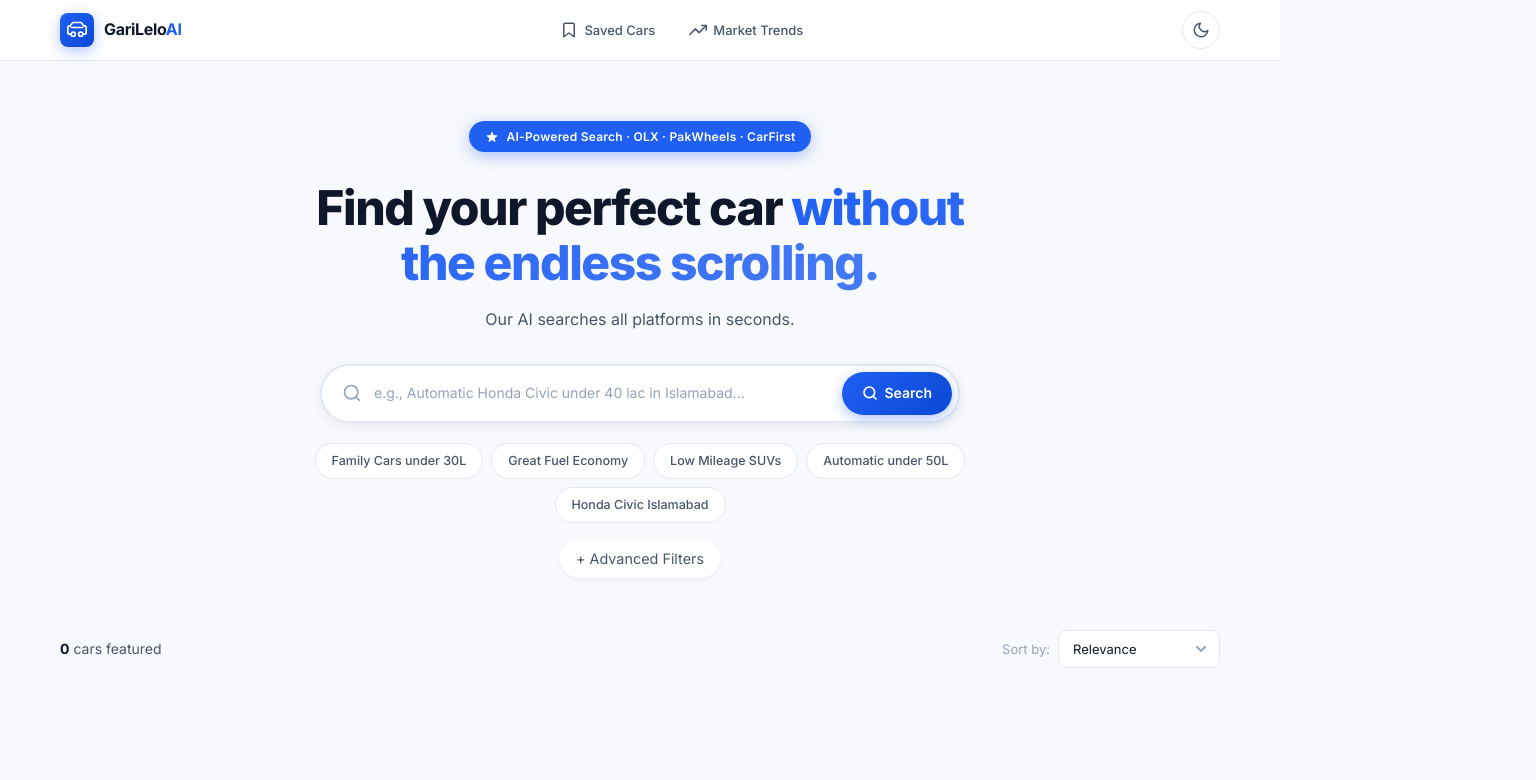
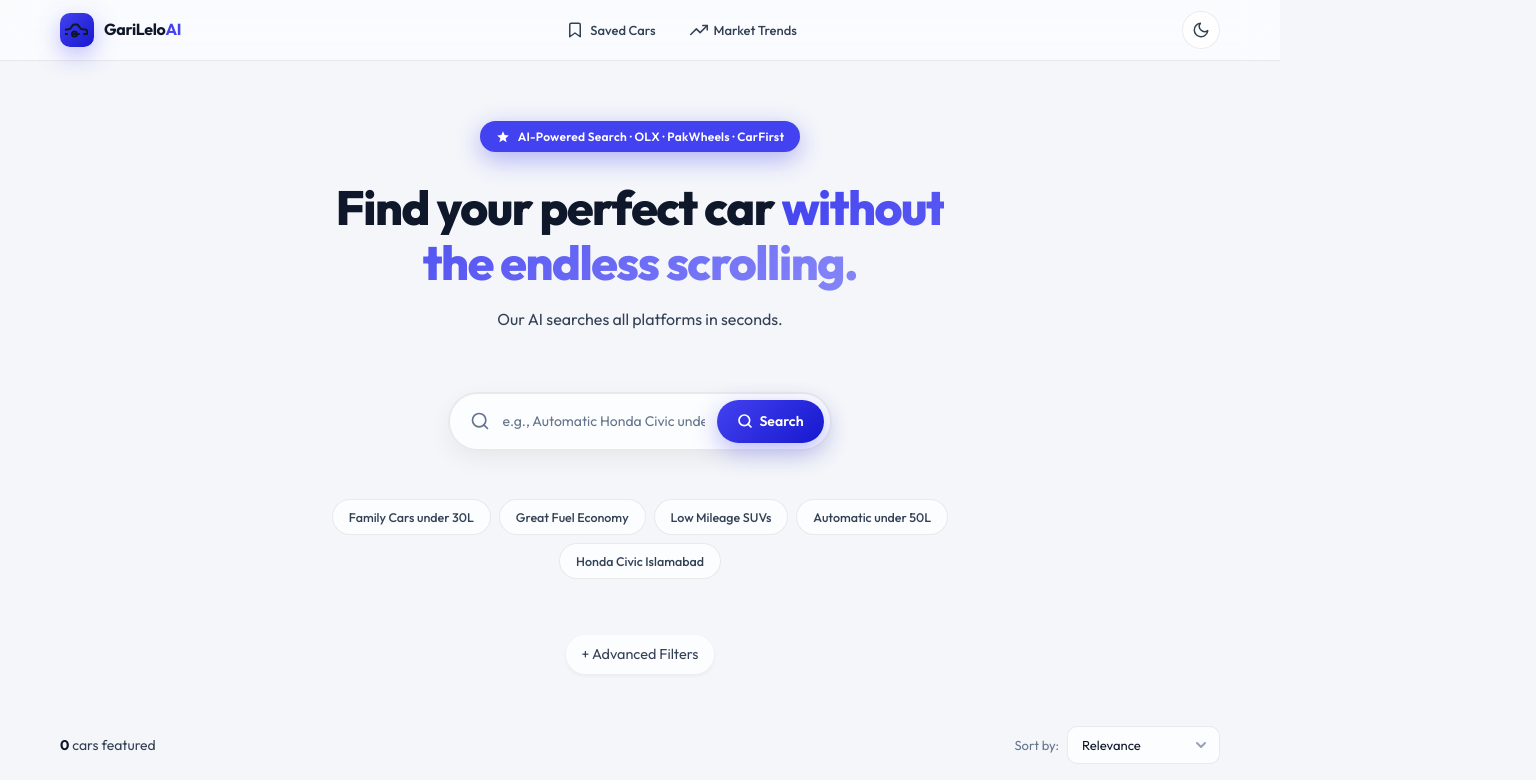
Before and after one commit to Arslan30000/GariLeloAI, a Next.js app: page / in a window 1280 px wide. Shown: the top 780 px of the page, 1536 px wide, since content can reach past the window. Built offline with nearby package versions, Linux system fonts and the light colour scheme.

Commit message:
front end complete revamp

```diff
--- a/app/components/Hero.tsx
+++ b/app/components/Hero.tsx
@@ -3,6 +3,7 @@
 import SearchBar from './SearchBar';
 import QuickFilters from './QuickFilters';
 import type { QuickFilter } from '../types';
+import { motion } from 'framer-motion';
 
 interface HeroProps {
   quickFilters: QuickFilter[];
@@ -16,6 +17,11 @@ interface HeroProps {
 export default function Hero({ quickFilters, query, setQuery, onSearch, onFilterClick, isSearching }: HeroProps) {
   return (
     <section className="hero" id="hero-section">
+      <motion.div
+        initial={{ opacity: 0, y: 20 }}
+        animate={{ opacity: 1, y: 0 }}
+        transition={{ duration: 0.5 }}
+      >
         {/* Platform banner */}
         <div className="hero-banner">
           <svg width="14" height="14" viewBox="0 0 24 24" fill="currentColor">
@@ -34,17 +40,30 @@ export default function Hero({ quickFilters, query, setQuery, onSearch, onFilter
         <p className="hero-subtitle">
           Our AI searches all platforms in seconds.
         </p>
+      </motion.div>
 
       {/* Search */}
+      <motion.div
+        initial={{ opacity: 0, scale: 0.95 }}
+        animate={{ opacity: 1, scale: 1 }}
+        transition={{ duration: 0.5, delay: 0.1 }}
+      >
         <SearchBar
         query={query}
         setQuery={setQuery}
         onSearch={onSearch}
         isSearching={isSearching}
       />
+      </motion.div>
 
       {/* Quick filters */}
+      <motion.div
+        initial={{ opacity: 0, y: 20 }}
+        animate={{ opacity: 1, y: 0 }}
+        transition={{ duration: 0.5, delay: 0.2 }}
+      >
         <QuickFilters filters={quickFilters} onFilterClick={onFilterClick} />
+      </motion.div>
     </section>
   );
 }
--- a/app/components/HomePage.tsx
+++ b/app/components/HomePage.tsx
@@ -7,6 +7,7 @@ import CarGrid from './CarGrid';
 import CarCard from './CarCard';
 import Footer from './Footer';
 import AdvancedFilters from './AdvancedFilters';
+import { AnimatePresence } from 'framer-motion';
 import type { CarListing, QuickFilter, SearchFilters } from '../types';
 
 type ActivePage = 'home' | 'saved' | 'trends';
@@ -473,6 +474,7 @@ export default function HomePage() {
               </div>
             )}
 
+            <AnimatePresence>
               {showAdvanced && (
                 <AdvancedFilters
                   manualFilters={manualFilters}
@@ -483,6 +485,7 @@ export default function HomePage() {
                   onClose={() => setShowAdvanced(false)}
                 />
               )}
+            </AnimatePresence>
 
             {/* AI Feedback Banner */}
             {filterChips.length > 0 && !isSearching && (
--- a/app/components/Navbar.tsx
+++ b/app/components/Navbar.tsx
@@ -6,11 +6,8 @@ import { useTheme } from './ThemeProvider';
 
 function CarIcon() {
   return (
-    <svg width="20" height="20" viewBox="0 0 24 24" fill="none" stroke="white" strokeWidth="2" strokeLinecap="round" strokeLinejoin="round">
-      <path d="M5 17H3a2 2 0 0 1-2-2V9a2 2 0 0 1 2-2h1l3-4h10l3 4h1a2 2 0 0 1 2 2v6a2 2 0 0 1-2 2h-2" />
-      <circle cx="7.5" cy="17" r="2.5" />
-      <circle cx="16.5" cy="17" r="2.5" />
-      <path d="M5 9h14" />
+    <svg width="24" height="24" viewBox="0 0 24 24" fill="none" stroke="currentColor" strokeWidth="2" strokeLinecap="round" strokeLinejoin="round">
+      <path d="M14 16H9m10 0h3v-3.15a1 1 0 0 0-.84-.99L16 11l-2.7-3.6a2 2 0 0 0-1.6-.8H9.3a2 2 0 0 0-1.6.8L5 11l-5.16.86a1 1 0 0 0-.84.99V16h3m10 0a2.5 2.5 0 1 1-5 0m5 0a2.5 2.5 0 1 0-5 0m-10 0a2.5 2.5 0 1 1-5 0m5 0a2.5 2.5 0 1 0-5 0"/>
     </svg>
   );
 }
--- a/app/globals.css
+++ b/app/globals.css
@@ -7,51 +7,54 @@
 /* ── CSS Custom Properties (Light) ─────────────────────────────── */
 :root {
   /* Brand */
-  --brand-hue: 222;
-  --brand: hsl(var(--brand-hue), 90%, 54%);
-  --brand-light: hsl(var(--brand-hue), 90%, 62%);
-  --brand-dark: hsl(var(--brand-hue), 90%, 44%);
-  --brand-bg: hsl(var(--brand-hue), 90%, 96%);
+  --brand-hue: 240;
+  --brand: hsl(var(--brand-hue), 85%, 60%);
+  --brand-light: hsl(var(--brand-hue), 90%, 75%);
+  --brand-dark: hsl(var(--brand-hue), 80%, 45%);
+  --brand-bg: hsl(var(--brand-hue), 90%, 97%);
+  --brand-gradient: linear-gradient(135deg, var(--brand), #8b5cf6);
 
-  /* Surfaces */
-  --bg-primary: #f8f9fc;
-  --bg-surface: #ffffff;
-  --bg-surface-hover: #f1f3f9;
-  --bg-elevated: #ffffff;
-  --bg-overlay: rgba(255, 255, 255, 0.85);
+  /* Surfaces & Glassmorphism */
+  --bg-primary: #f4f6fa;
+  --bg-surface: rgba(255, 255, 255, 0.75);
+  --bg-surface-hover: rgba(255, 255, 255, 0.95);
+  --bg-elevated: rgba(255, 255, 255, 0.85);
+  --bg-overlay: rgba(255, 255, 255, 0.6);
+  --glass-border: rgba(255, 255, 255, 0.5);
 
   /* Text */
   --text-primary: #0f172a;
-  --text-secondary: #475569;
-  --text-tertiary: #94a3b8;
+  --text-secondary: #334155;
+  --text-tertiary: #64748b;
   --text-inverse: #ffffff;
 
   /* Borders */
-  --border-default: #e2e8f0;
-  --border-subtle: #f1f5f9;
+  --border-default: rgba(0, 0, 0, 0.08);
+  --border-subtle: rgba(0, 0, 0, 0.04);
 
-  /* Shadows */
-  --shadow-sm: 0 1px 2px rgba(0, 0, 0, 0.04);
-  --shadow-md: 0 4px 12px rgba(0, 0, 0, 0.06);
-  --shadow-lg: 0 8px 30px rgba(0, 0, 0, 0.08);
-  --shadow-xl: 0 20px 60px rgba(0, 0, 0, 0.1);
-  --shadow-brand: 0 4px 14px hsla(var(--brand-hue), 90%, 54%, 0.35);
+  /* Shadows - Modern glowing / soft */
+  --shadow-sm: 0 2px 8px rgba(0, 0, 0, 0.04);
+  --shadow-md: 0 8px 24px rgba(0, 0, 0, 0.06);
+  --shadow-lg: 0 16px 40px rgba(0, 0, 0, 0.08);
+  --shadow-xl: 0 24px 60px rgba(37, 99, 235, 0.1);
+  --shadow-brand: 0 8px 24px hsla(var(--brand-hue), 85%, 60%, 0.35);
+  --shadow-glow: 0 0 40px hsla(var(--brand-hue), 85%, 60%, 0.2);
 
   /* Misc */
-  --radius-sm: 8px;
-  --radius-md: 12px;
-  --radius-lg: 16px;
-  --radius-xl: 20px;
+  --radius-sm: 10px;
+  --radius-md: 16px;
+  --radius-lg: 24px;
+  --radius-xl: 32px;
   --radius-full: 9999px;
-  --transition: 200ms cubic-bezier(0.4, 0, 0.2, 1);
+  --transition: 300ms cubic-bezier(0.16, 1, 0.3, 1);
 
   /* Deal rating colors */
-  --deal-great-bg: #dcfce7;
-  --deal-great-text: #166534;
-  --deal-good-bg: #fef9c3;
-  --deal-good-text: #854d0e;
-  --deal-fair-bg: #fee2e2;
-  --deal-fair-text: #991b1b;
+  --deal-great-bg: rgba(22, 163, 74, 0.1);
+  --deal-great-text: #15803d;
+  --deal-good-bg: rgba(234, 179, 8, 0.1);
+  --deal-good-text: #a16207;
+  --deal-fair-bg: rgba(239, 68, 68, 0.1);
+  --deal-fair-text: #b91c1c;
 
   /* Source badge colors */
   --source-olx-bg: #1a1a2e;
@@ -66,46 +69,49 @@
 
 /* ── Dark Theme ────────────────────────────────────────────────── */
 html.dark {
-  --brand: hsl(var(--brand-hue), 85%, 62%);
-  --brand-light: hsl(var(--brand-hue), 85%, 72%);
-  --brand-dark: hsl(var(--brand-hue), 85%, 50%);
+  --brand: hsl(var(--brand-hue), 85%, 65%);
+  --brand-light: hsl(var(--brand-hue), 85%, 75%);
+  --brand-dark: hsl(var(--brand-hue), 85%, 55%);
   --brand-bg: hsl(var(--brand-hue), 40%, 12%);
+  --brand-gradient: linear-gradient(135deg, var(--brand), #a78bfa);
 
-  --bg-primary: #0b0f1a;
-  --bg-surface: #131929;
-  --bg-surface-hover: #1a2238;
-  --bg-elevated: #1a2238;
-  --bg-overlay: rgba(11, 15, 26, 0.9);
+  --bg-primary: #020617;
+  --bg-surface: rgba(15, 23, 42, 0.6);
+  --bg-surface-hover: rgba(30, 41, 59, 0.8);
+  --bg-elevated: rgba(30, 41, 59, 0.9);
+  --bg-overlay: rgba(2, 6, 23, 0.7);
+  --glass-border: rgba(255, 255, 255, 0.08);
 
-  --text-primary: #e8ecf4;
+  --text-primary: #f8fafc;
   --text-secondary: #94a3b8;
   --text-tertiary: #64748b;
-  --text-inverse: #0b0f1a;
+  --text-inverse: #020617;
 
-  --border-default: #1e293b;
-  --border-subtle: #1a2238;
+  --border-default: rgba(255, 255, 255, 0.08);
+  --border-subtle: rgba(255, 255, 255, 0.03);
 
-  --shadow-sm: 0 1px 3px rgba(0, 0, 0, 0.3);
-  --shadow-md: 0 4px 14px rgba(0, 0, 0, 0.35);
-  --shadow-lg: 0 8px 30px rgba(0, 0, 0, 0.4);
-  --shadow-xl: 0 20px 60px rgba(0, 0, 0, 0.5);
-  --shadow-brand: 0 4px 20px hsla(var(--brand-hue), 85%, 62%, 0.25);
+  --shadow-sm: 0 2px 8px rgba(0, 0, 0, 0.5);
+  --shadow-md: 0 8px 24px rgba(0, 0, 0, 0.6);
+  --shadow-lg: 0 16px 40px rgba(0, 0, 0, 0.7);
+  --shadow-xl: 0 24px 60px rgba(0, 0, 0, 0.8);
+  --shadow-brand: 0 8px 24px hsla(var(--brand-hue), 85%, 65%, 0.2);
+  --shadow-glow: 0 0 40px hsla(var(--brand-hue), 85%, 65%, 0.15);
 
-  --deal-great-bg: #052e16;
-  --deal-great-text: #86efac;
-  --deal-good-bg: #422006;
-  --deal-good-text: #fde047;
-  --deal-fair-bg: #450a0a;
-  --deal-fair-text: #fca5a5;
+  --deal-great-bg: rgba(22, 163, 74, 0.15);
+  --deal-great-text: #4ade80;
+  --deal-good-bg: rgba(234, 179, 8, 0.15);
+  --deal-good-text: #facc15;
+  --deal-fair-bg: rgba(239, 68, 68, 0.15);
+  --deal-fair-text: #f87171;
 
-  --source-olx-bg: #e2e8f0;
-  --source-olx-text: #0f172a;
+  --source-olx-bg: rgba(255, 255, 255, 0.1);
+  --source-olx-text: #f8fafc;
   --source-pakwheels-bg: #3b82f6;
   --source-pakwheels-text: #ffffff;
-  --source-carfirst-bg: #f87171;
+  --source-carfirst-bg: #ef4444;
   --source-carfirst-text: #ffffff;
-  --source-other-bg: #475569;
-  --source-other-text: #e2e8f0;
+  --source-other-bg: rgba(255, 255, 255, 0.05);
+  --source-other-text: #cbd5e1;
 }
 
 /* ── Reset & Base ──────────────────────────────────────────────── */
@@ -124,7 +130,7 @@ html {
 }
 
 body {
-  font-family: var(--font-inter, 'Inter', system-ui, -apple-system, sans-serif);
+  font-family: var(--font-outfit, 'Outfit', system-ui, -apple-system, sans-serif);
   background: var(--bg-primary);
   color: var(--text-primary);
   line-height: 1.6;
@@ -511,17 +517,19 @@ img {
    ═══════════════════════════════════════════════════════════════════ */
 .car-card {
   background: var(--bg-surface);
-  border: 1px solid var(--border-default);
-  border-radius: var(--radius-lg);
+  border: 1px solid var(--glass-border);
+  border-radius: var(--radius-xl);
   overflow: hidden;
   box-shadow: var(--shadow-sm);
   transition: all var(--transition);
+  backdrop-filter: blur(12px);
+  -webkit-backdrop-filter: blur(12px);
 }
 
 .car-card:hover {
-  transform: translateY(-4px);
-  box-shadow: var(--shadow-lg);
-  border-color: var(--brand);
+  transform: translateY(-8px);
+  box-shadow: var(--shadow-xl);
+  border-color: var(--brand-light);
 }
 
 /* ── Image area ────────────────────────────────────────────────── */
@@ -536,11 +544,11 @@ img {
   width: 100%;
   height: 100%;
   object-fit: cover;
-  transition: transform 400ms ease;
+  transition: transform 600ms cubic-bezier(0.16, 1, 0.3, 1);
 }
 
 .car-card:hover .car-card-image img {
-  transform: scale(1.04);
+  transform: scale(1.08);
 }
 
 .car-card-placeholder {
@@ -556,93 +564,98 @@ img {
 /* Source badge */
 .car-card-source {
   position: absolute;
-  top: 12px;
-  left: 12px;
-  padding: 4px 10px;
+  top: 14px;
+  left: 14px;
+  padding: 6px 14px;
   border-radius: var(--radius-full);
   font-size: 11px;
-  font-weight: 700;
-  letter-spacing: 0.02em;
+  font-weight: 800;
+  letter-spacing: 0.04em;
   text-transform: uppercase;
+  backdrop-filter: blur(8px);
+  box-shadow: var(--shadow-sm);
 }
 
 .source-olx       { background: var(--source-olx-bg); color: var(--source-olx-text); }
-.source-pakwheels  { background: var(--source-pakwheels-bg); color: var(--source-pakwheels-text); }
-.source-carfirst   { background: var(--source-carfirst-bg); color: var(--source-carfirst-text); }
-.source-other      { background: var(--source-other-bg); color: var(--source-other-text); }
+.source-pakwheels { background: var(--source-pakwheels-bg); color: var(--source-pakwheels-text); }
+.source-carfirst  { background: var(--source-carfirst-bg); color: var(--source-carfirst-text); }
+.source-other     { background: var(--source-other-bg); color: var(--source-other-text); }
 
 /* Favorite button */
 .car-card-fav {
   position: absolute;
-  top: 12px;
-  right: 12px;
-  width: 34px;
-  height: 34px;
+  top: 14px;
+  right: 14px;
+  width: 38px;
+  height: 38px;
   border-radius: 50%;
   background: var(--bg-overlay);
-  backdrop-filter: blur(8px);
+  backdrop-filter: blur(12px);
   display: flex;
   align-items: center;
   justify-content: center;
-  color: var(--text-tertiary);
+  color: var(--text-secondary);
   transition: all var(--transition);
-  border: 1px solid rgba(255,255,255,0.2);
+  border: 1px solid var(--glass-border);
+  box-shadow: var(--shadow-sm);
 }
 
 .car-card-fav:hover {
   color: #ef4444;
-  transform: scale(1.1);
+  transform: scale(1.15);
 }
 
 .car-card-fav.is-fav {
   color: #ef4444;
+  background: rgba(255, 255, 255, 0.9);
 }
 
 /* AI Score badge */
 .car-card-ai-score {
   position: absolute;
-  bottom: 12px;
-  right: 12px;
+  bottom: 14px;
+  right: 14px;
   display: flex;
   align-items: center;
-  gap: 4px;
-  padding: 4px 10px;
+  gap: 6px;
+  padding: 6px 14px;
   border-radius: var(--radius-full);
-  background: rgba(0, 0, 0, 0.65);
-  backdrop-filter: blur(6px);
-  color: #fbbf24;
-  font-size: 12px;
-  font-weight: 700;
+  background: rgba(0, 0, 0, 0.7);
+  backdrop-filter: blur(12px);
+  color: #facc15;
+  font-size: 13px;
+  font-weight: 800;
+  box-shadow: var(--shadow-sm);
 }
 
 /* ── Card body ─────────────────────────────────────────────────── */
 .car-card-body {
-  padding: 16px 18px 18px;
+  padding: 20px;
   display: flex;
   flex-direction: column;
-  gap: 10px;
+  gap: 12px;
 }
 
 .car-card-title {
-  font-size: 15px;
-  font-weight: 700;
+  font-size: 17px;
+  font-weight: 800;
   color: var(--text-primary);
   line-height: 1.3;
   display: flex;
   align-items: baseline;
-  gap: 6px;
+  gap: 8px;
 }
 
 .car-card-year {
-  font-size: 13px;
-  font-weight: 500;
+  font-size: 14px;
+  font-weight: 600;
   color: var(--text-tertiary);
 }
 
 .car-card-price-row {
   display: flex;
   align-items: center;
-  gap: 10px;
+  gap: 12px;
 }
 
 .car-card-price {
@@ -681,14 +694,10 @@ img {
 
 /* City name truncation */
 .car-card-meta-city {
-  max-width: 90px;
-  overflow: hidden;
+  flex: 1; /* Allow it to grow if needed */
 }
 
 .meta-city-text {
-  overflow: hidden;
-  text-overflow: ellipsis;
-  white-space: nowrap;
   display: block;
 }
 
@@ -834,6 +843,33 @@ img {
 .search-bar-input:disabled {
   opacity: 0.6;
   cursor: not-allowed;
+}
+
+.hero {
+  position: relative;
+  padding: 60px 20px 80px;
+  text-align: center;
+  max-width: 900px;
+  margin: 0 auto;
+  display: flex;
+  flex-direction: column;
+  align-items: center;
+  gap: 28px;
+  z-index: 10;
+}
+
+.hero::before {
+  content: '';
+  position: absolute;
+  top: -10%;
+  left: 50%;
+  transform: translateX(-50%);
+  width: 140vw;
+  height: 800px;
+  background: radial-gradient(circle at 50% 0%, var(--shadow-glow), transparent 60%),
+              radial-gradient(circle at 80% 20%, hsla(280, 80%, 60%, 0.1), transparent 50%);
+  z-index: -1;
+  pointer-events: none;
 }
 
 .car-grid-loading {
--- a/package.json
+++ b/package.json
@@ -12,6 +12,7 @@
     "@google/genai": "^2.13.0",
     "@google/generative-ai": "^0.24.1",
     "@supabase/supabase-js": "^2.110.5",
+    "framer-motion": "^12.43.0",
     "groq-sdk": "^1.4.0",
     "next": "16.2.10",
     "react": "19.2.4",
```
Also changed, not shown: app/components/AdvancedFilters.tsx (+10 -2 lines), app/components/CarCard.tsx (+15 -2 lines), app/components/CarGrid.tsx (+14 -2 lines), app/layout.tsx (+4 -4 lines), 2 other files (tests, documents, lock files or other folders). Lines whose indentation alone changed are shown as unchanged.
